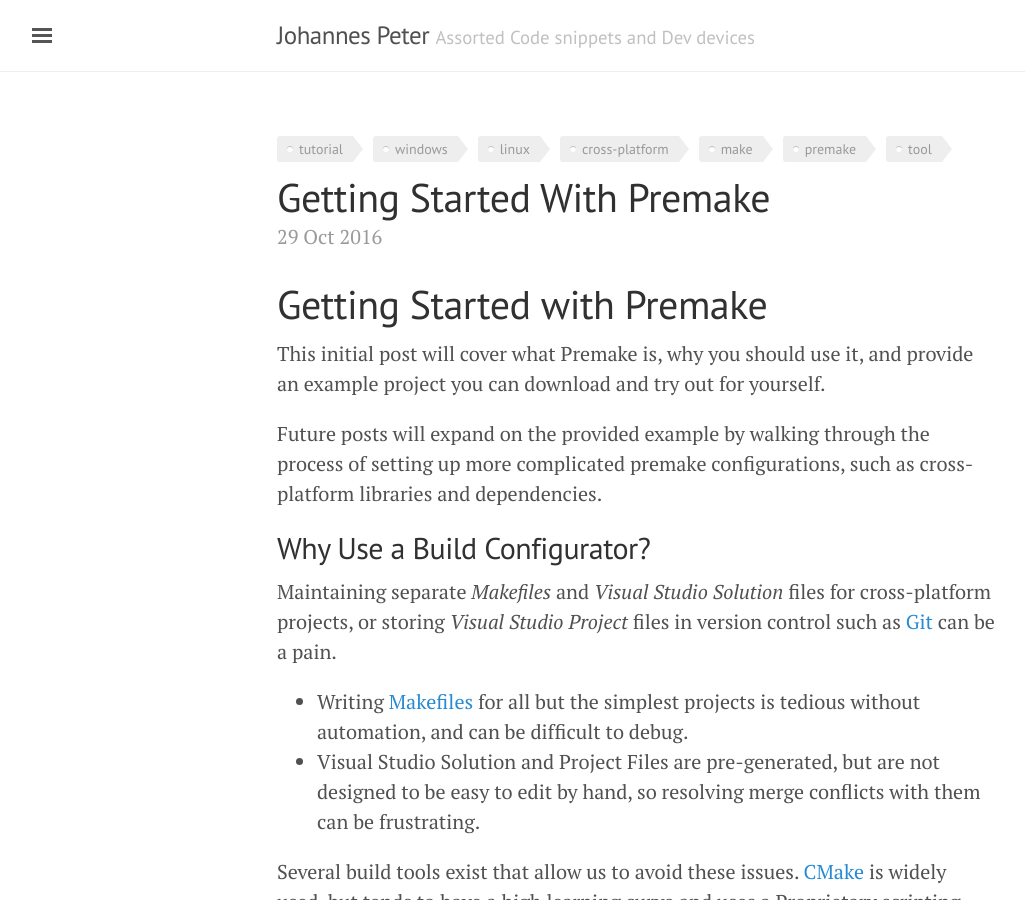
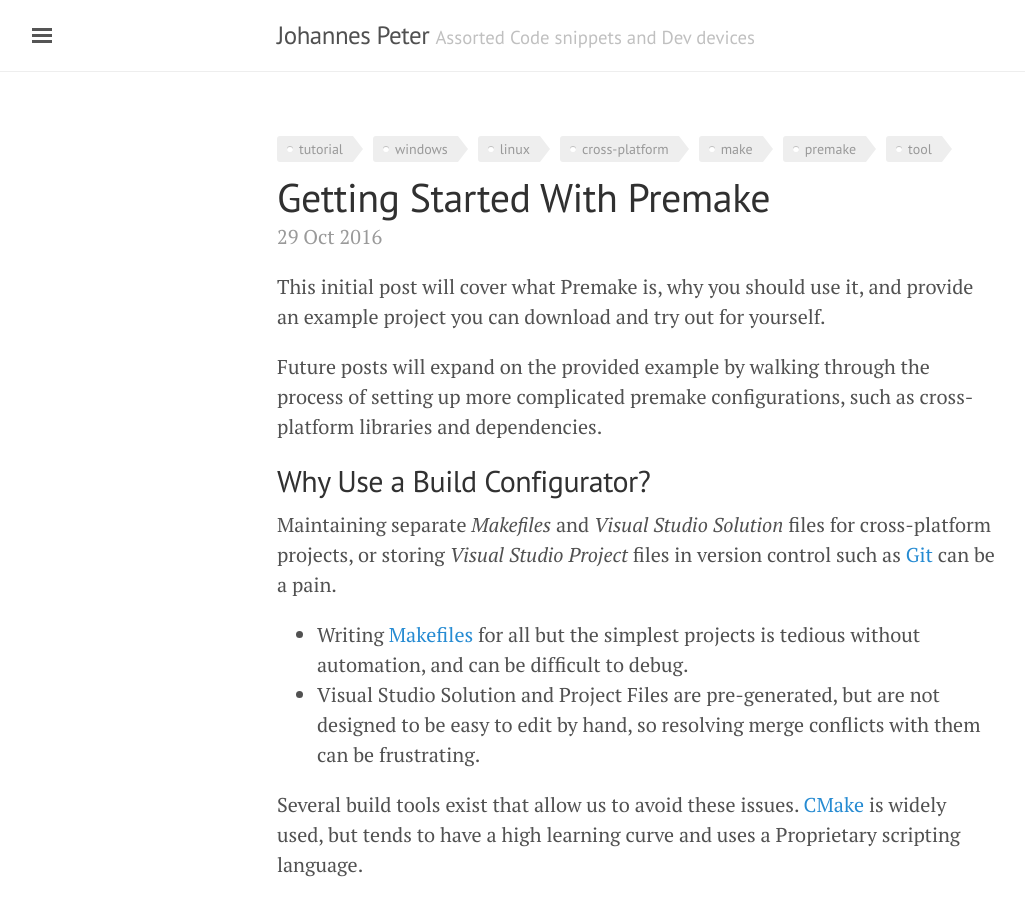
Before and after one commit to JohannesMP/com.johannesmp.blog, a Jekyll site: the page built from _posts/2016-10-29-getting-started-with-premake.md, in a window 1280 px wide and 900 px high. Shown: the whole window, without its empty margins (3-1028 px from the left). Built offline with Jekyll 4.4.1, drawn with Linux system fonts in a browser that asks for light colours; nearby versions of some CDN libraries; comment, search, counter and statistics services are not loaded.

Commit message:
Update 2016-10-29-getting-started-with-premake.md

```diff
--- a/_posts/2016-10-29-getting-started-with-premake.md
+++ b/_posts/2016-10-29-getting-started-with-premake.md
@@ -11,8 +11,6 @@
   - tool
 comments: true
 ---
-# Getting Started with Premake
-
 This initial post will cover what Premake is, why you should use it, and provide an example project you can download and try out for yourself.
 
 Future posts will expand on the provided example by walking through the process of setting up more complicated premake configurations, such as cross-platform libraries and dependencies.
```
